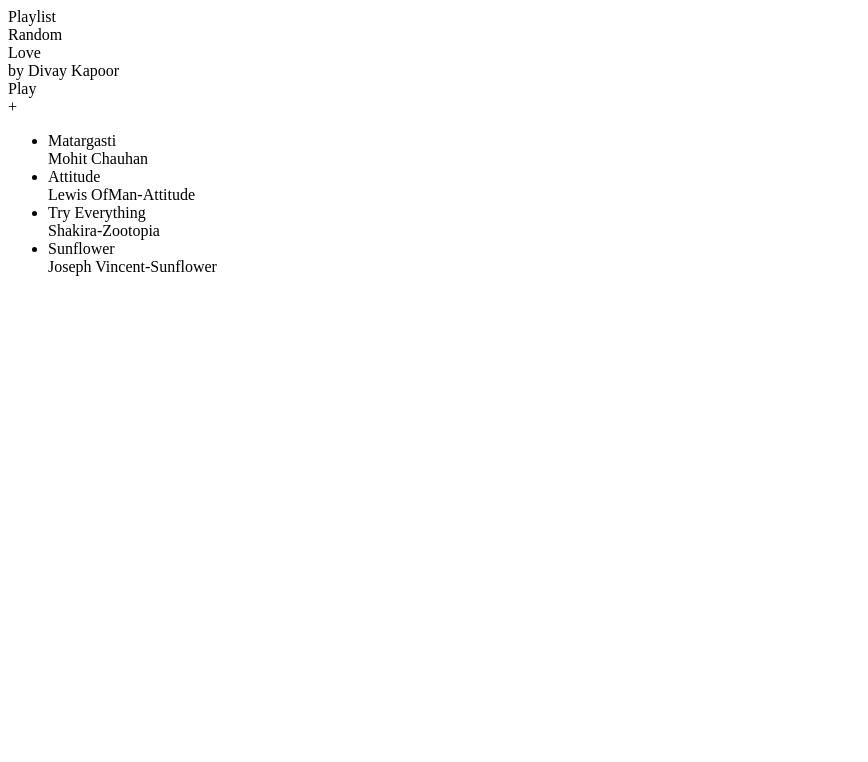
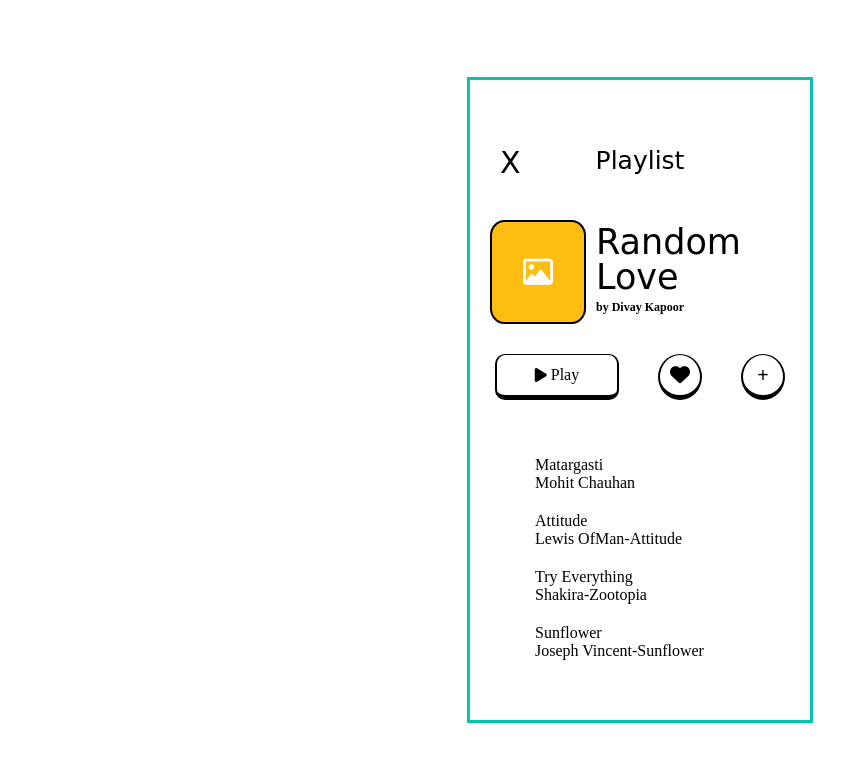
Before and after one commit to milkiya2021/kokoa-clone, a plain HTML site: page challenge/Challenge_0503/index.html in a window 1280 px wide. Shown: the whole page, without its empty margins (0-868 px from the left). Drawn offline with Linux system fonts and the light colour scheme; a web font is replaced by a local one.

Commit message:
created css

```diff
--- a/challenge/Challenge_0503/index.html
+++ b/challenge/Challenge_0503/index.html
@@ -8,13 +8,14 @@
     <link rel="stylesheet" href="style.css"
   </head>
   <body>
+    <div class="screen">
       <div class="header">
-      <div class="header__btn--close"></div>
+        <div class="header__btn--close">X</div>
         <div class="header__btn--title">Playlist</div>
       </div>
       <div class="main">
         <div class="profileBox">
-        <div class="profileBox__img"></div>
+          <div class="profileBox__img"><i class="fa fa-image"></i></div>
           <div class="profileBox__text">
             <div class="profileBox__text--songTitle">
               Random<br />
@@ -24,9 +25,9 @@
           </div>
         </div>
         <div class="btns">
-        <div class="btns__play">Play</div>
-        <div class="btns_heart"></div>
-        <div class="btns_plus">+</div>
+          <div class="btn square"><i class="fa fa-play"></i>&nbspPlay</div>
+          <div class="btn round"><i class="fa fa-heart"></i></div>
+          <div class="btn round">+</div>
         </div>
         <ul class="musicList">
           <li class="musicList__artist1">
@@ -48,7 +49,9 @@
           <li class="musicList__artist3">
             <div class="musicList__artist3--img"></div>
             <div class="musicList__artist3--text">
-            <div class="musicList__artist--text--songTitle">Try Everything</div>
+              <div class="musicList__artist--text--songTitle">
+                Try Everything
+              </div>
               <div class="musicList__artist--text--name">Shakira-Zootopia</div>
             </div>
           </li>
@@ -63,5 +66,10 @@
           </li>
         </ul>
       </div>
+    </div>
+    <script
+      src="https://kit.fontawesome.com/2db7d8d818.js"
+      crossorigin="anonymous"
+    ></script>
   </body>
 </html>
--- a/challenge/Challenge_0503/style.css
+++ b/challenge/Challenge_0503/style.css
@@ -0,0 +1,119 @@
+@import url("https://fonts.googleapis.com/css2?family=Open+Sans:wght@300;400&family=Sigmar&display=swap");
+
+body {
+  display: flex;
+  justify-content: center;
+  align-items: center;
+  height: 100vh;
+  /* font-family: "Open Sans", sans-serif; */
+  margin: 0px;
+}
+
+.screen {
+  width: 300px;
+  height: 600px;
+  border: 3px solid #06c4ab;
+  padding: 20px;
+}
+
+.header {
+  position: relative;
+  height: 20%;
+  display: flex;
+  justify-content: center;
+  align-items: center;
+}
+
+.header__btn--close {
+  position: absolute;
+  top: 45px;
+  left: 10px;
+  font-size: 30px;
+  font-family: "Sigmar", cursive;
+}
+
+.header__btn--title {
+  text-align: center;
+  font-size: 25px;
+  font-family: "Sigmar", cursive;
+}
+
+.main {
+  display: flex;
+  flex-direction: column;
+  height: 80%;
+}
+
+.profileBox {
+  display: flex;
+  flex-direction: row;
+}
+
+.profileBox__img {
+  width: 100px;
+  height: 100px;
+  border: 2px solid black;
+  border-radius: 15%;
+  background-color: #ffbd11;
+  display: flex;
+  justify-content: center;
+  align-items: center;
+}
+
+.fa-image {
+  font-size: 30px;
+  color: white;
+}
+
+.profileBox__text {
+  width: 200px;
+  height: 80px;
+  padding: 5px 10px;
+}
+
+.profileBox__text--songTitle {
+  font-size: 35px;
+  font-family: "Sigmar", cursive;
+  line-height: 35px;
+}
+
+.profileBox__text--name {
+  padding-top: 5px;
+  font-size: 12px;
+  font-weight: bold;
+}
+
+.btns {
+  display: flex;
+  justify-content: space-between;
+  margin: 30px 5px;
+}
+
+.btn {
+  display: flex;
+  justify-content: center;
+  align-items: center;
+}
+
+.square {
+  border: 2px solid black;
+  border-radius: 10px;
+  width: 120px;
+  height: 40px;
+  border-width: 1px 2px 5px 2px;
+}
+
+.round {
+  border: 2px solid black;
+  border-radius: 50%;
+  width: 40px;
+  height: 40px;
+  border-width: 1px 2px 5px 2px;
+  font-size: 20px;
+  font-weight: bold;
+}
+
+li {
+  list-style: none;
+  padding: 10px 5px;
+}
```
Lines whose indentation alone changed are shown as unchanged.
